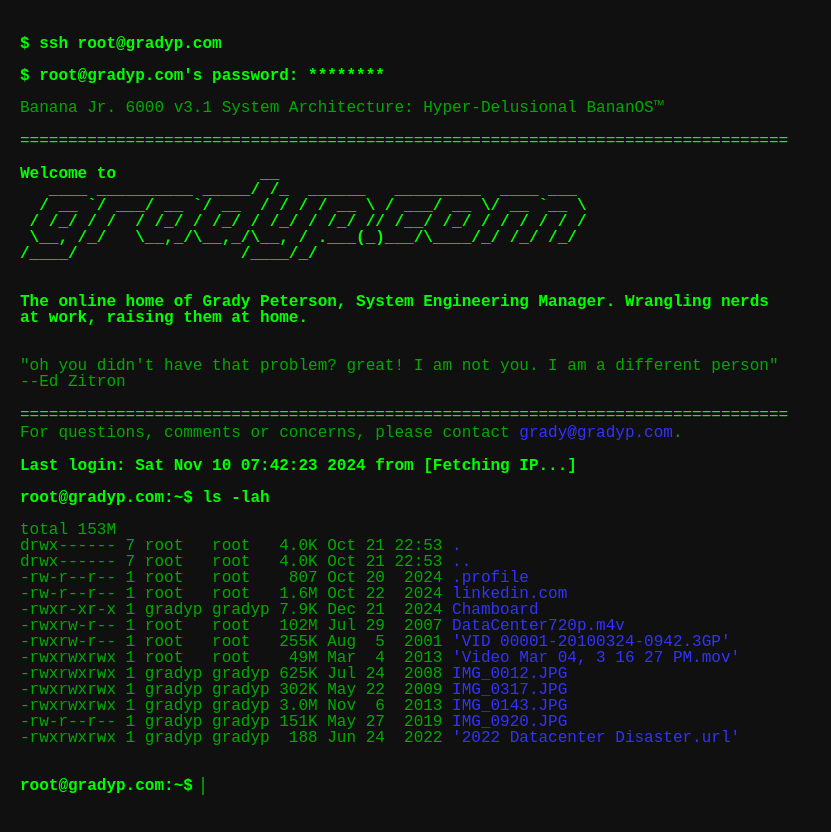
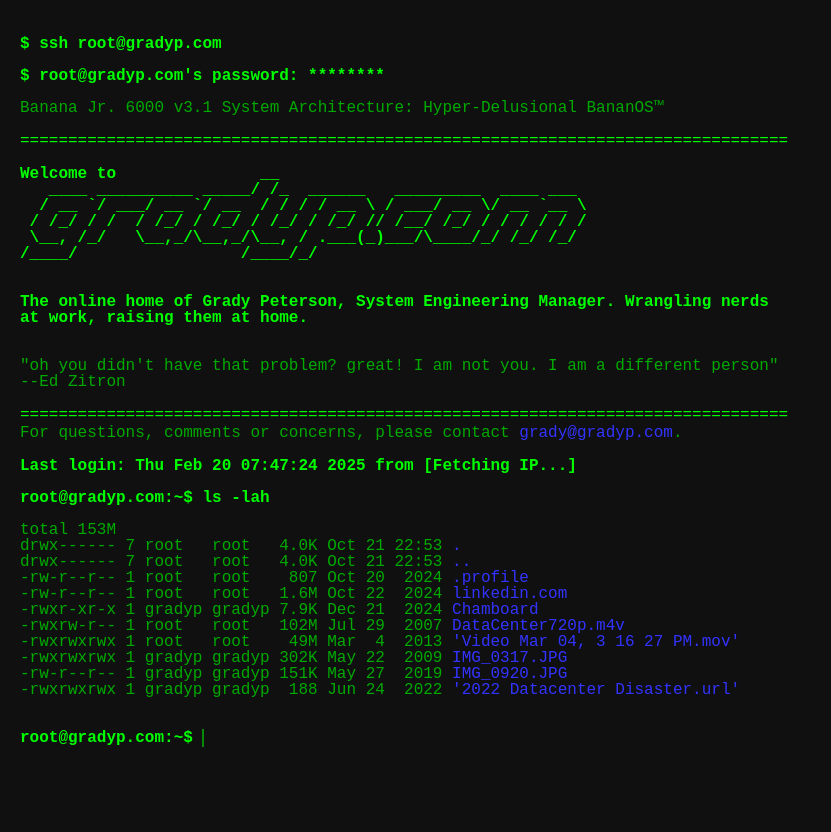
Before and after one commit to gpeterson78/gpeterson78.github.io, a plain HTML site: page index.html in a window 1280 px wide. Shown: the whole page, without its empty margins (0-831 px from the left). Drawn offline with Linux system fonts and the light colour scheme; no server answers.

Commit message:
a bit of early spring cleaning

```diff
--- a/index.html
+++ b/index.html
@@ -255,7 +255,7 @@ The online home of Grady Peterson, System Engineering Manager. Wrangling nerds a
             <div>======================================================</div>
         </div>
         <span class="output">For questions, comments or concerns, please contact <a href="mailto:grady@gradyp.com">grady@gradyp.com</a>.</span>
-        <pre class="prompt">Last login: Sat Nov 10 07:42:23 2024 from <span id="user-ip">[Fetching IP...]</span></pre>
+        <pre class="prompt">Last login: Thu Feb 20 07:47:24 2025 from <span id="user-ip">[Fetching IP...]</span></pre>
         <!-- Terminal-style content starts here -->
         <pre class="prompt">root@gradyp.com:~$ ls -lah</pre>
         <pre class="output">
@@ -266,11 +266,8 @@ drwx------ 7 root   root   4.0K Oct 21 22:53 <a href="https://github.com/gpeters
 -rw-r--r-- 1 root   root   1.6M Oct 22  2024 <a href="https://www.linkedin.com/in/gradypeterson/" data-tooltip="Obligatory." onmouseover="showTooltip(event, this)" onmouseout="hideTooltip()">linkedin.com</a>
 -rwxr-xr-x 1 gradyp gradyp 7.9K Dec 21  2024 <a href="https://github.com/gpeterson78/chamboard" data-tooltip="Chamboard - a little project I whipped together for my mom - epaper remind board with a wordpress backend." onmouseover="showTooltip(event, this)" onmouseout="hideToolTip()">Chamboard</a>
 -rwxrw-r-- 1 root   root   102M Jul 29  2007 <a href="javascript:void(0)" data-tooltip="WhereToLive's great server migration (I planned)." onmouseover="showTooltip(event, this)" onmouseout="hideTooltip()" onclick="openModal('https://www.youtube.com/embed/tFkg8LSMegw')">DataCenter720p.m4v</a>
--rwxrw-r-- 1 root   root   255K Aug  5  2001 <a href="javascript:void(0)" data-tooltip="a &quot;server room&quot; from my very first on-site consulting gig." onmouseover="showTooltip(event, this)" onmouseout="hideTooltip()"onclick="openModal('https://www.youtube.com/embed/f12KoMSAOpE')">'VID 00001-20100324-0942.3GP'</a>
 -rwxrwxrwx 1 root   root    49M Mar  4  2013 <a href="javascript:void(0)" data-tooltip="If you ever get the chance to work for a TV station, do it." onmouseover="showTooltip(event, this)" onmouseout="hideTooltip()" onclick="openModal('https://youtube.com/embed/M2_Az4UQP0k')">'Video Mar 04, 3 16 27 PM.mov'</a>
--rwxrwxrwx 1 gradyp gradyp 625K Jul 24  2008 <a href="https://immich.snand.org/share/BkjMkLAlVpxY4W5e4DOJWjjzXhE_bWa6-MVRtnsZqJBf-f_fvM3VR1P9A6qOPQV87bc" data-tooltip="my first SAN" onmouseover="showTooltip(event, this)" onmouseout="hideTooltip()">IMG_0012.JPG</a>
 -rwxrwxrwx 1 gradyp gradyp 302K May 22  2009 <a href="https://immich.snand.org/share/ukRVBTM11owMFqu0WHZCqDLmWRGXRFXrfuVIeGeVgGB3QTAzLTI89ZB9kt4nMDSTC4s" data-tooltip="worked for a geoengineering firm, stuff like this was all over." onmouseover="showTooltip(event, this)" onmouseout="hideTooltip()">IMG_0317.JPG</a>
--rwxrwxrwx 1 gradyp gradyp 3.0M Nov  6  2013 <a href="https://immich.snand.org/share/HnOwUqtPH8k1oCc7QqIPczjBH0illS2Icje2M-VpdaLx9DCZJARmeOWdkQkCz57fIDo" data-tooltip="some of the structured cabling I was talking about." onmouseover="showTooltip(event, this)" onmouseout="hideTooltip()">IMG_0143.JPG</a>
 -rw-r--r-- 1 gradyp gradyp 151K May 27  2019 <a href="https://immich.snand.org/share/G1ajUvLPP1k3qr1JNKbu04MYewEFO38rMiv2NKGad2wbzglYtIF-CHjZ-U-yMgnineE" data-tooltip="The rockstars of TCO - Post Migration Tour" onmouseover="showTooltip(event, this)" onmouseout="hideTooltip()">IMG_0920.JPG</a>
 -rwxrwxrwx 1 gradyp gradyp  188 Jun 24  2022 <a href="https://immich.snand.org/share/rgIRjxel_5cYRHNCtuowLkrnuZyyjHphXmgPmu_hKTdBf3Y_iOFkeaIDAiT3UyVZ9FM" data-tooltip="A couple photos from the great datacenter disaster" onmouseover="showTooltip(event, this)" onmouseout="hideTooltip()">'2022 Datacenter Disaster.url'</a>
         </pre>
```
Also changed, not shown: 1 other file.
